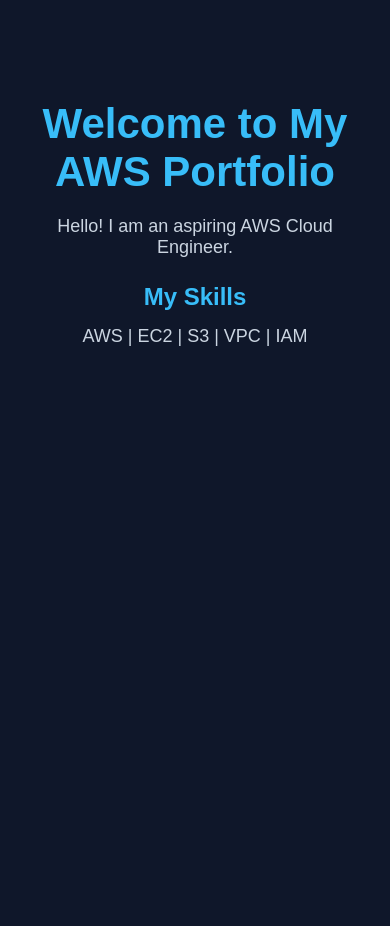
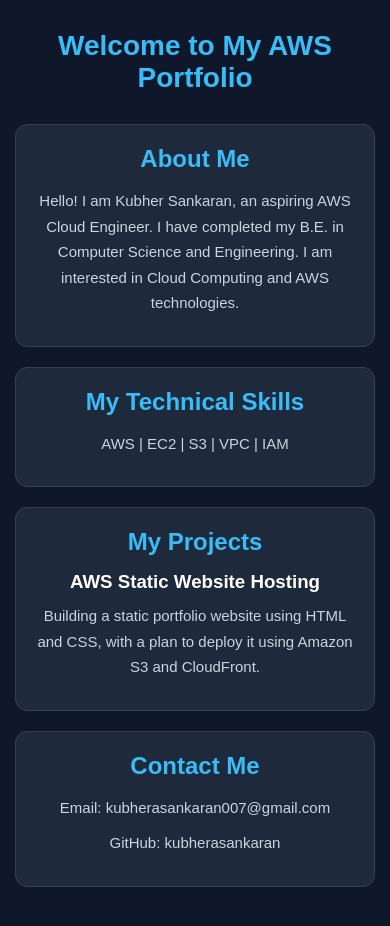
Before and after one commit to kubherasankaran/aws-static-website-hosting, a plain HTML site: page index.html in a window 390 px wide. Before the commit the page ends 844 px from the top, so only its background shows below. Drawn offline with Linux system fonts and the light colour scheme.

Commit message:
Improve portfolio design and responsiveness

```diff
--- a/index.html
+++ b/index.html
@@ -11,11 +11,43 @@
 
     <h1>Welcome to My AWS Portfolio</h1>
 
-    <p>Hello! I am an aspiring AWS Cloud Engineer.</p>
+    <section>
+        <h2>About Me</h2>
+        <p>
+            Hello! I am Kubher Sankaran,
+            an aspiring AWS Cloud Engineer.
+            I have completed my B.E. in Computer Science
+            and Engineering.
+            I am interested in Cloud Computing
+            and AWS technologies.
+        </p>
+    </section>
 
-    <h2>My Skills</h2>
+    <section>
+        <h2>My Technical Skills</h2>
+        <p>AWS | EC2 | S3 | VPC | IAM</p>
+    </section>
 
-    <p>AWS | EC2 | S3 | VPC | IAM</p>
+    <section>
+        <h2>My Projects</h2>
+
+        <h3>AWS Static Website Hosting</h3>
+
+        <p>
+            Building a static portfolio website
+            using HTML and CSS, with a plan to
+            deploy it using Amazon S3 and
+            CloudFront.
+        </p>
+
+    </section>
+    <section>
+        <h2>Contact Me</h2>
+
+        <p>Email: kubherasankaran007@gmail.com</p>
+
+        <p>GitHub: kubherasankaran</p>
+    </section>
 
 </body>
 </html>
--- a/style.css
+++ b/style.css
@@ -6,35 +6,66 @@
     box-sizing: border-box;
 }
 
-/* Body styling */
-
 body {
     background-color: #0f172a;
     color: white;
     font-family: Arial, sans-serif;
     text-align: center;
-    padding: 100px 20px;
+    padding: 50px 20px;
 }
-
-/* Main heading */
 
 h1 {
     color: #38bdf8;
-    font-size: 42px;
-    margin-bottom: 20px;
+    font-size: 38px;
+    margin-bottom: 30px;
 }
 
-/* Paragraph */
-
-p {
-    color: #cbd5e1;
-    font-size: 18px;
-    margin-bottom: 25px;
+section {
+    background-color: #1e293b;
+    max-width: 800px;
+    margin: 20px auto;
+    padding: 25px;
+    border-radius: 12px;
+    border: 1px solid #334155;
 }
-
-/* Subheading */
 
 h2 {
     color: #38bdf8;
     margin-bottom: 15px;
 }
+
+h3 {
+    margin-bottom: 10px;
+}
+
+p {
+    color: #cbd5e1;
+    line-height: 1.7;
+    margin-bottom: 10px;
+}
+section {
+    transition: transform 0.3s ease, border-color 0.3s ease;
+}
+
+section:hover {
+    transform: translateY(-5px);
+    border-color: #38bdf8;
+}
+@media (max-width: 600px) {
+    body {
+        padding: 30px 15px;
+    }
+
+    h1 {
+        font-size: 28px;
+    }
+
+    section {
+        width: 100%;
+        padding: 20px;
+    }
+
+    p {
+        font-size: 15px;
+    }
+}
```
